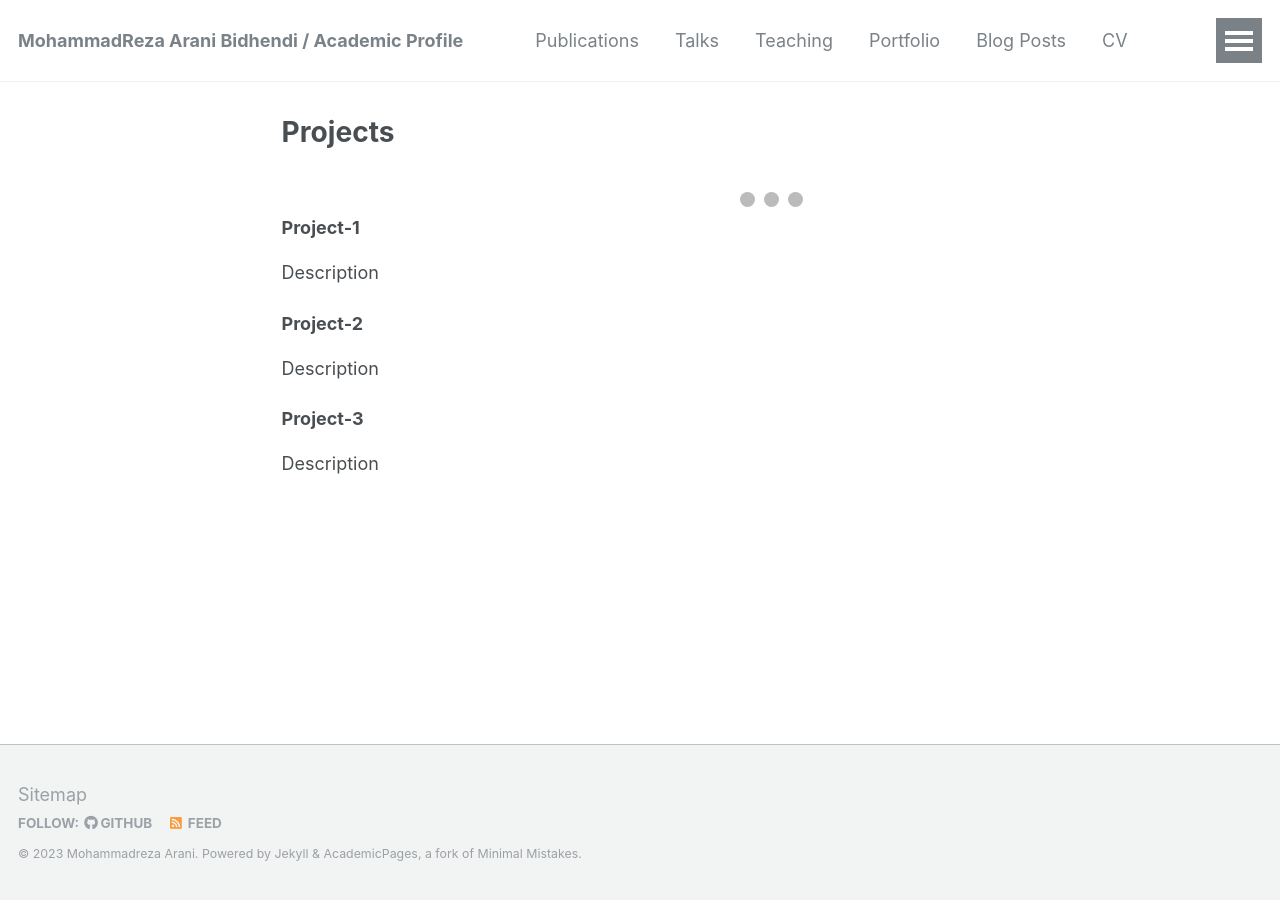
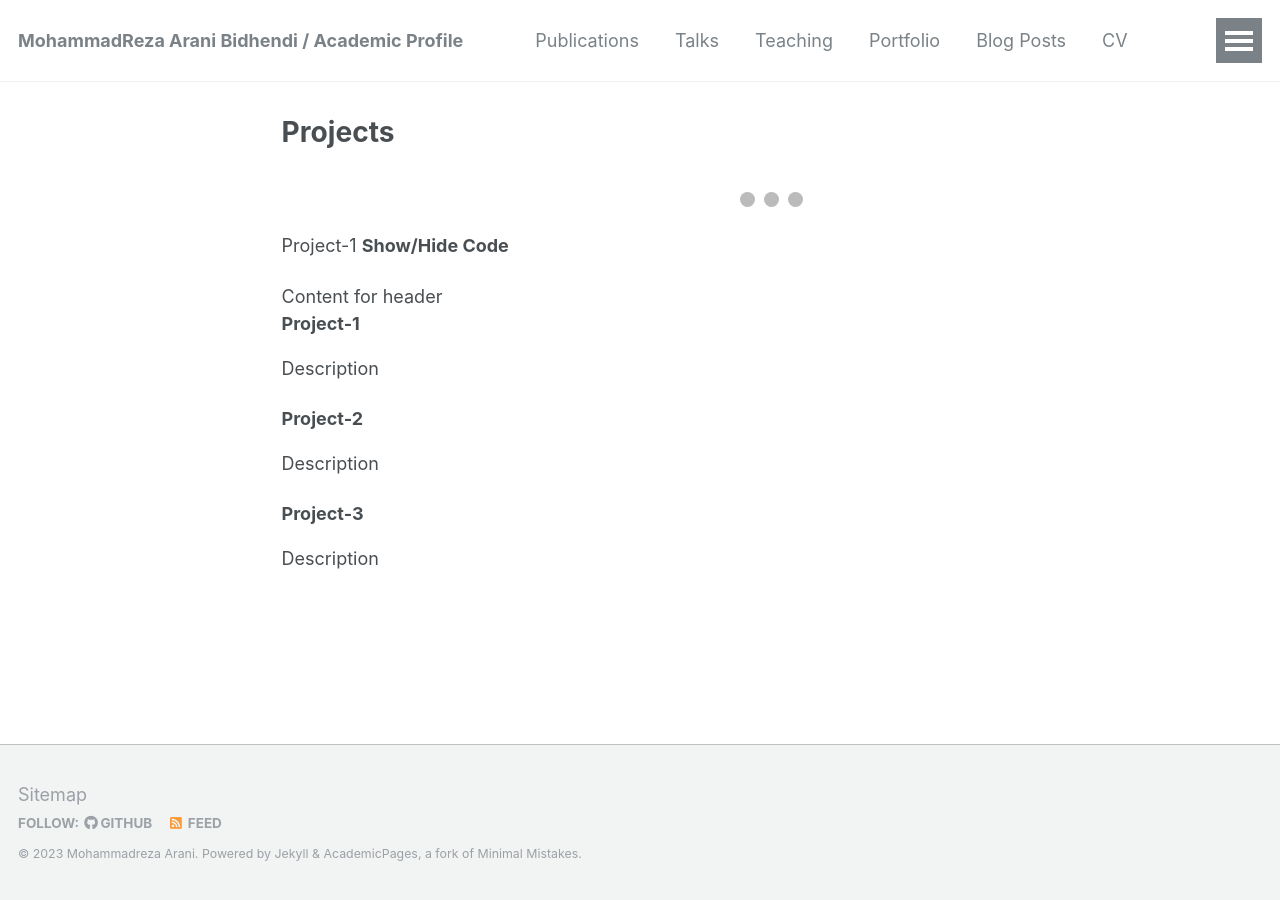
Before and after one commit to MohammadReza-Arani/MohammadReza-Arani.github.io, a Jekyll site: the page built from _pages/Projects.html, in a window 1280 px wide. Built offline with Jekyll 4.4.1, drawn with Linux system fonts in a browser that asks for light colours.

Commit message:
Update Projects.html

```diff
--- a/_pages/Projects.html
+++ b/_pages/Projects.html
@@ -58,6 +58,13 @@ redirect_from:
   <span class="dot" onclick="currentSlide(1)"></span>
   <span class="dot" onclick="currentSlide(2)"></span>
   <span class="dot" onclick="currentSlide(3)"></span>
+</div>
+
+<div class="toggle-header open">
+    <p>Project-1 <strong>Show/Hide Code</strong></p>
+</div>
+<div class="toggle-content docutils container">
+    Content for header
 </div>
 
   <div>
```
